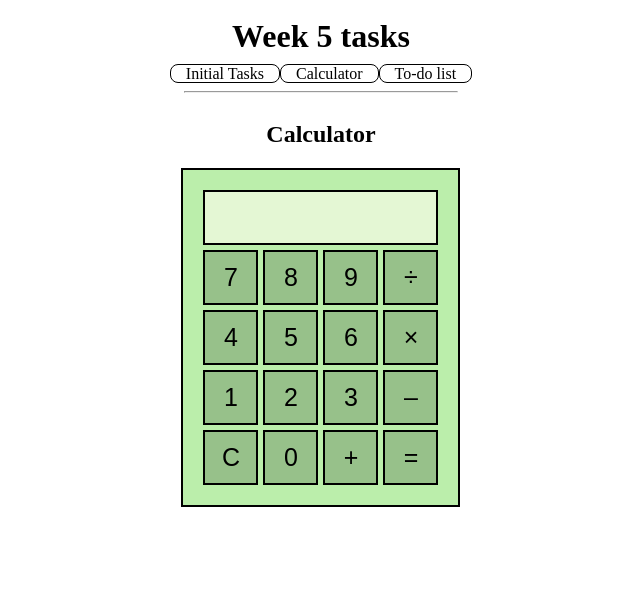
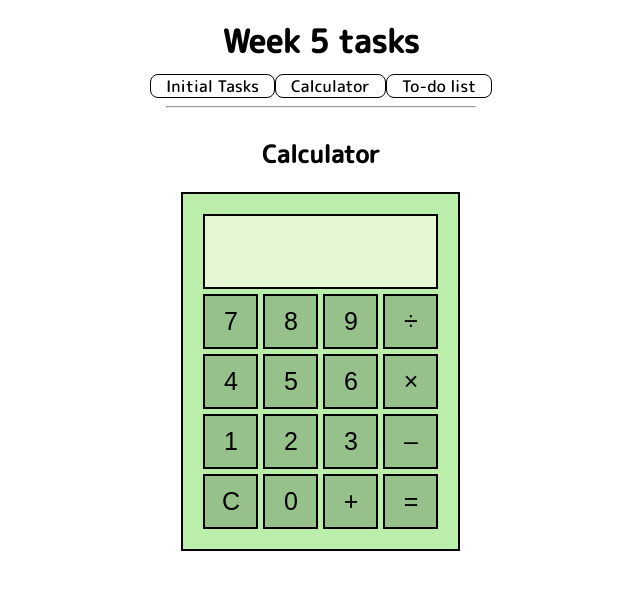
Before and after one commit to rocoriyan/CdNtnWeek5, a React (Vite) app: page / in a window 1280 px wide. Shown: the top 590 px of the page, without its empty margins (319-959 px from the left). Built offline with nearby package versions, Linux system fonts and the light colour scheme.

Commit message:
display made taller, added font

```diff
--- a/index.html
+++ b/index.html
@@ -5,6 +5,9 @@
     <!--<link rel="icon" type="image/svg+xml" href="/img-in-public-folder" />-->
     <meta name="viewport" content="width=device-width, initial-scale=1.0" />
     <title>Week5</title>
+    <link rel="preconnect" href="https://fonts.googleapis.com">
+    <link rel="preconnect" href="https://fonts.gstatic.com" crossorigin>
+    <link href="https://fonts.googleapis.com/css2?family=M+PLUS+Rounded+1c:wght@500&display=swap" rel="stylesheet">
   </head>
   <body>
     <div id="root"></div>
--- a/src/All.css
+++ b/src/All.css
@@ -1,3 +1,7 @@
+body{
+  font-family: 'M PLUS Rounded 1c', sans-serif;
+}
+
 .main h1{
   margin: 10px;
 }
@@ -53,7 +57,7 @@
   justify-content: right;
   align-items: center;
   width: 235px;
-  height: 55px;
+  height: 75px;
   border: 2px black solid;
   overflow-y: hidden;
   padding-right:5px;
@@ -61,7 +65,7 @@
 
 .calcDisplay p{
   margin: 0;
-  font-size: 35px;
+  font-size: 30px;
 }
 
 .calcButton{
--- a/src/pages/Calculator.jsx
+++ b/src/pages/Calculator.jsx
@@ -33,7 +33,7 @@
     let desiredPeriodLocation = firstSF + 1 //we want period to be in the location after that one.
     let powerOf = periodLocation - desiredPeriodLocation; //this is the power of 10 in the index notation
 
-    indexNotated = `${expression[firstSF]}.${expression[firstSF+1]}${expression[firstSF+1]} × 10^${powerOf}`
+    indexNotated = `${expression[firstSF]}.${expression[firstSF+1]}${expression[firstSF+1]} × 10^${powerOf}` // this is for 3 sig fig
     return indexNotated;
     */
   }
```
